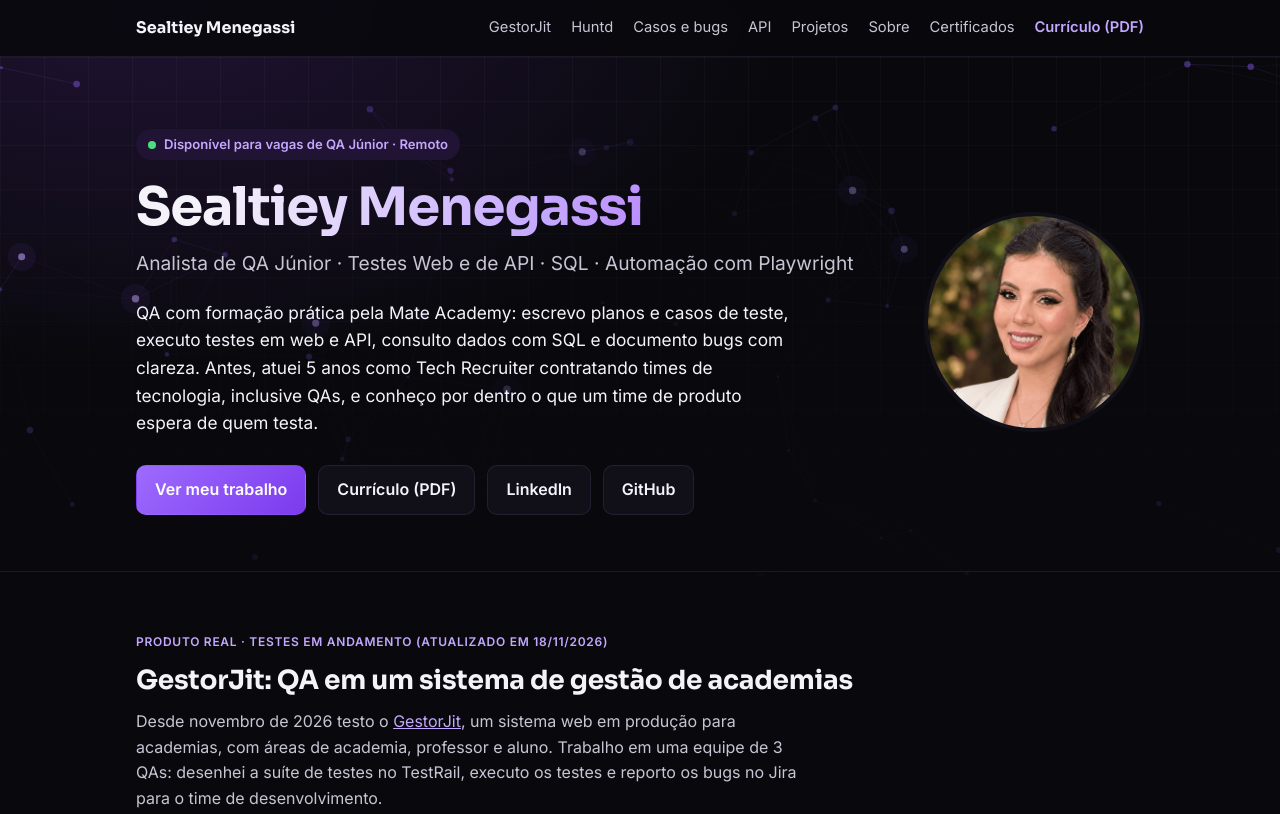
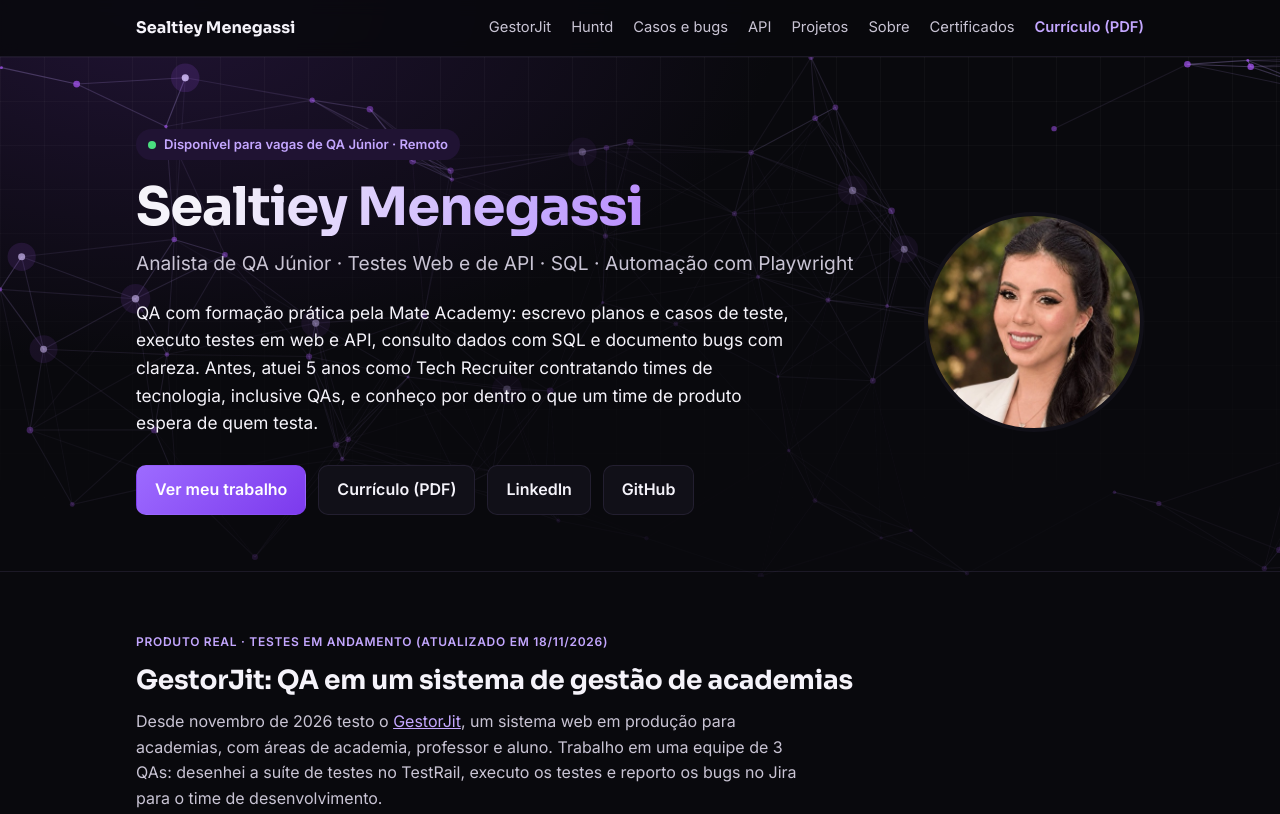
Before and after one commit to Sealtiey/sealtiey.github.io, a plain HTML site: page index.html in a window 1280 px wide. Shown: the top 814 px of the page. Drawn offline with Linux system fonts and the light colour scheme.

Commit message:
Rede do topo mais visível e capa com as linhas
Co-Authored-By: Claude Opus 5.5 <noreply@anthropic.com>

```diff
--- a/index.html
+++ b/index.html
@@ -9,7 +9,7 @@
 <meta property="og:title" content="Sealtiey Menegassi · Analista de QA Júnior">
 <meta property="og:description" content="Portfólio de QA: testes em um sistema real (GestorJit, 185 casos), estudo de caso do Huntd (155 casos), testes de API no Postman (157 verificações), bugs e SQL.">
 <meta property="og:url" content="https://sealtiey.github.io/">
-<meta property="og:image" content="https://sealtiey.github.io/assets/og-cover-v4.png">
+<meta property="og:image" content="https://sealtiey.github.io/assets/og-cover-v5.png">
 <meta property="og:image:width" content="1200">
 <meta property="og:image:height" content="627">
 <meta property="og:image:alt" content="Portfólio de QA de Sealtiey Menegassi: 185 casos de teste no GestorJit, 155 no Huntd e 157 verificações de API">
@@ -770,18 +770,18 @@ pm.<span class="kw">test</span>("Assert response body is Forbidden", () => {
   svg.setAttribute('viewBox','0 0 '+W+' '+H);
   function rnd(){ seed=(seed*16807)%2147483647; return seed/2147483647; }
   var pts=[], i, j;
-  for(i=0;i<70;i++){ var x=rnd()*W, y=rnd()*H; pts.push([x,y,rnd()]); }
+  for(i=0;i<95;i++){ var x=rnd()*W, y=rnd()*H; pts.push([x,y,rnd()]); }
   function fade(p){ var cx=Math.abs(p[0]-W*0.42)/(W*0.42); return Math.min(1,0.25+cx*0.9)*(1-p[1]/H*0.8); }
   for(i=0;i<pts.length;i++) for(j=i+1;j<pts.length;j++){
     var a=pts[i], b=pts[j], d=Math.hypot(a[0]-b[0],a[1]-b[1]);
-    if(d<150){ var l=document.createElementNS(NS,'line');
+    if(d<170){ var l=document.createElementNS(NS,'line');
       l.setAttribute('x1',a[0]);l.setAttribute('y1',a[1]);l.setAttribute('x2',b[0]);l.setAttribute('y2',b[1]);
-      l.setAttribute('stroke','rgba(139,92,246,'+((0.05+0.16*(1-d/150))*Math.min(fade(a),fade(b))).toFixed(3)+')');
+      l.setAttribute('stroke','rgba(196,167,255,'+((0.10+0.32*(1-d/170))*Math.min(fade(a),fade(b))).toFixed(3)+')'); l.setAttribute('stroke-width','1.1');
       svg.appendChild(l); } }
   pts.forEach(function(p){ var f=fade(p), r=1.4+p[2]*2.4, c;
-    if(p[2]>0.85){ c=document.createElementNS(NS,'circle'); c.setAttribute('cx',p[0]);c.setAttribute('cy',p[1]);c.setAttribute('r',r*4);c.setAttribute('fill','rgba(139,92,246,'+(0.10*f).toFixed(3)+')'); svg.appendChild(c); }
+    if(p[2]>0.85){ c=document.createElementNS(NS,'circle'); c.setAttribute('cx',p[0]);c.setAttribute('cy',p[1]);c.setAttribute('r',r*4);c.setAttribute('fill','rgba(168,85,247,'+(0.18*f).toFixed(3)+')'); svg.appendChild(c); }
     c=document.createElementNS(NS,'circle'); c.setAttribute('cx',p[0]);c.setAttribute('cy',p[1]);c.setAttribute('r',r);
-    c.setAttribute('fill', p[2]>0.85?'rgba(196,167,255,'+(0.8*f).toFixed(3)+')':'rgba(139,92,246,'+(0.45*f).toFixed(3)+')'); svg.appendChild(c); });
+    c.setAttribute('fill', p[2]>0.85?'rgba(216,196,255,'+(0.95*f).toFixed(3)+')':'rgba(168,85,247,'+(0.75*f).toFixed(3)+')'); svg.appendChild(c); });
 })();
 </script>
 </body>
```
Also changed, not shown: assets/og-cover-v5.png (added), assets/og-cover.png.
